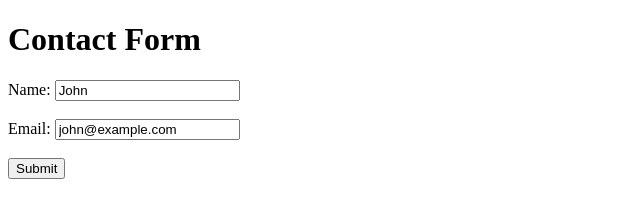
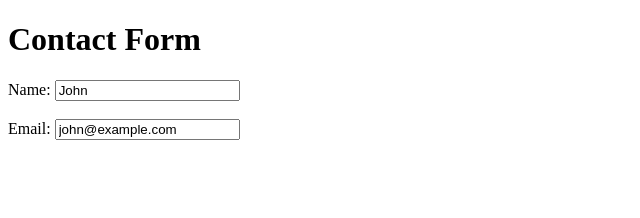
Before and after one commit to Lavrovy/ci-cd-demo, a website: page index.html in a window 1280 px wide. Shown: the whole page, without its empty margins (0-640 px from the left). Drawn offline with Linux system fonts and the light colour scheme.

Commit message:
Break form button to test CI failure

```diff
--- a/index.html
+++ b/index.html
@@ -14,7 +14,7 @@
         <label for="email">Email:</label>
         <input type="email" id="email" name="email" value="john@example.com">
         <br><br>
-        <button id="submitBtn" type="button">Submit</button>
+        <!-- <button id="submitBtn" type="button">Submit</button> -->
     </form>
     <p id="message"></p>
 
```
